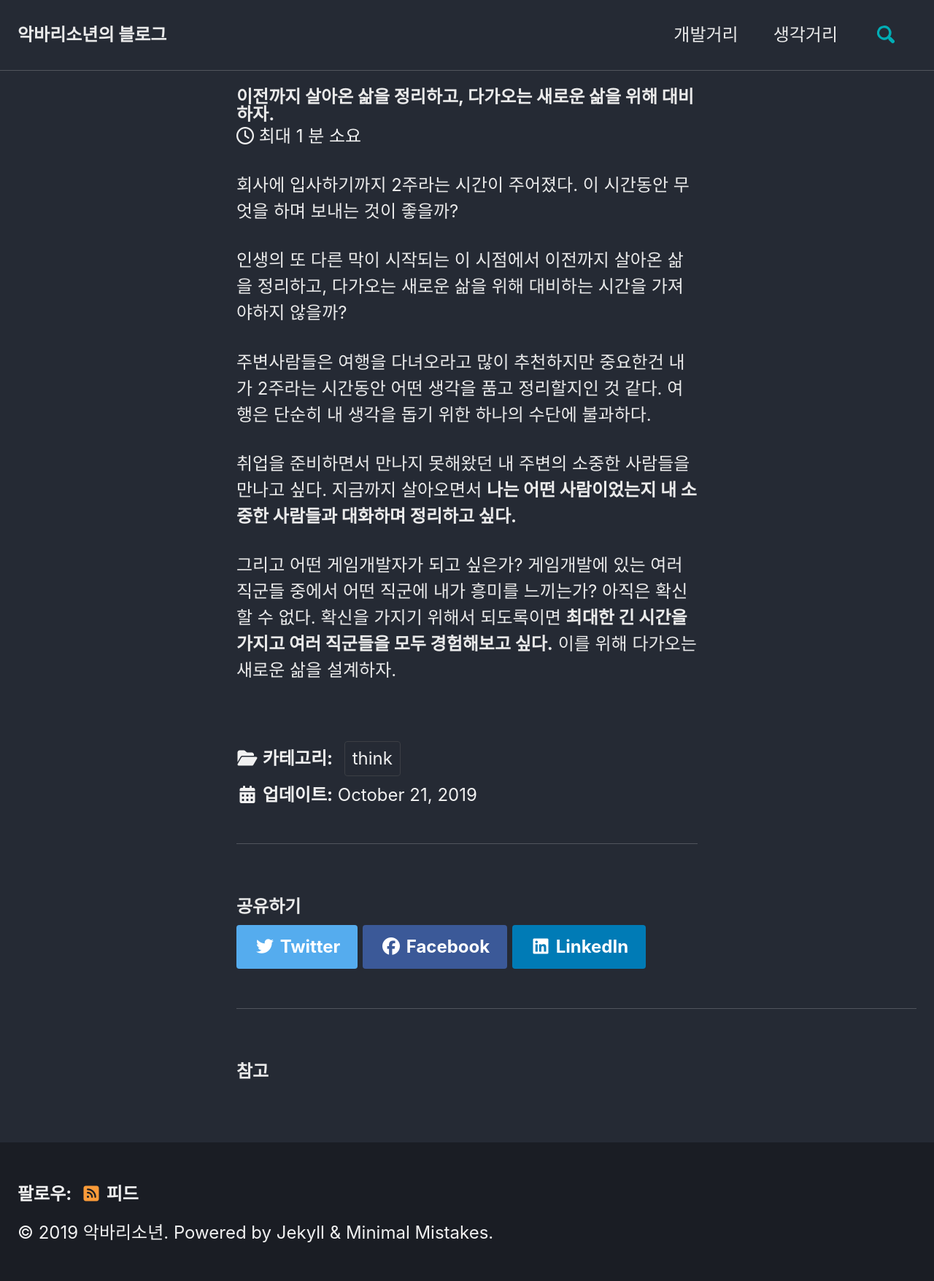
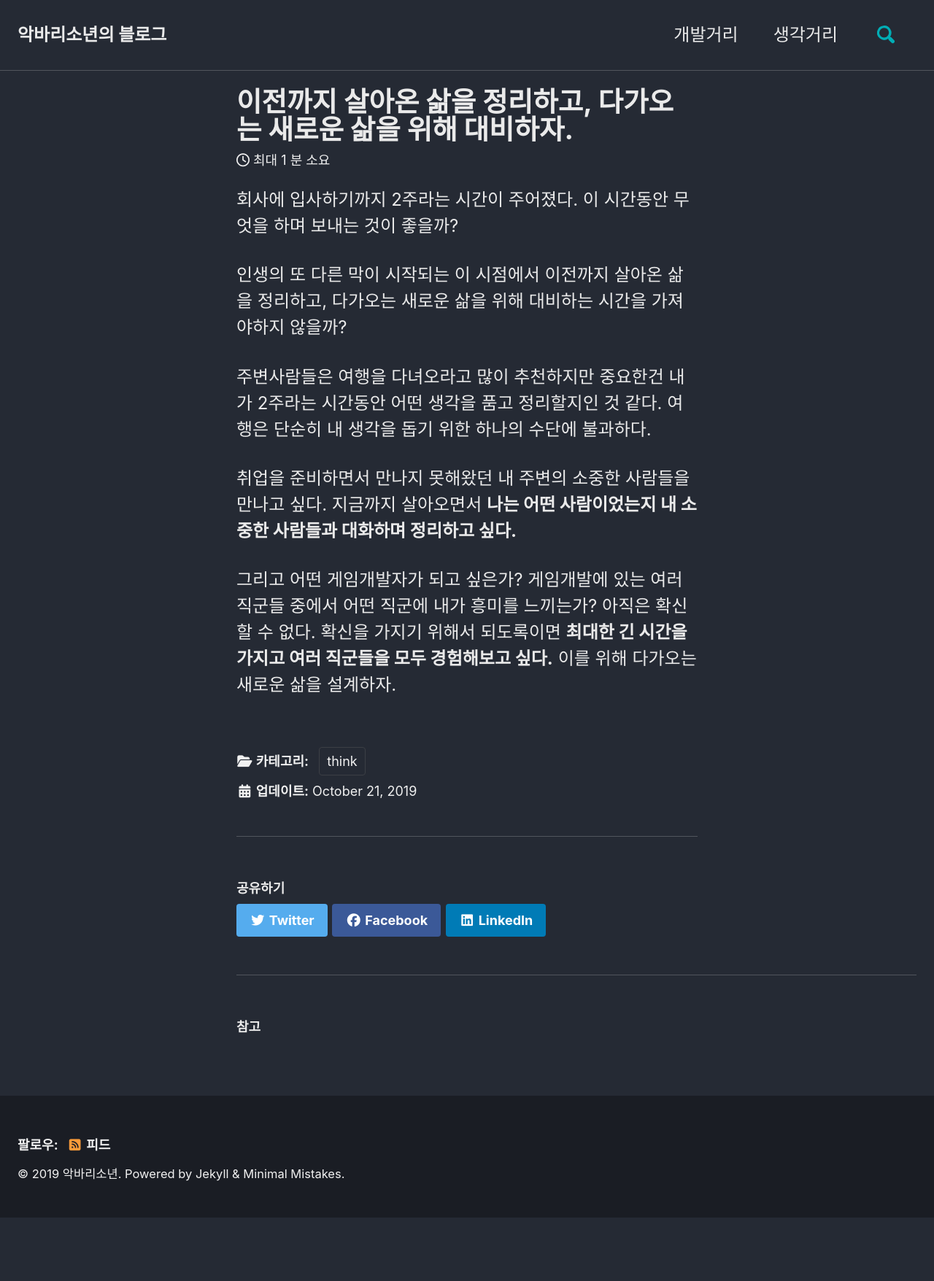
Before and after one commit to surmounter/Blog, a Jekyll site: the page built from _posts/2019-10-21-First.md, in a window 1280 px wide. Shown: the whole page at 73% size. Built offline with Jekyll 4.4.1, drawn with Linux system fonts in a browser that asks for light colours; cached includes are drawn as plain includes; nearby versions of some CDN libraries; after the commit the page ends 1669 px from its top, so only the background shows below that.

Commit message:
Update _variables.scss

```diff
--- a/_sass/minimal-mistakes/_variables.scss
+++ b/_sass/minimal-mistakes/_variables.scss
@@ -34,16 +34,14 @@ $header-font-family: $sans-serif !default;
 $caption-font-family: $serif !default;
 
 /* type scale */
-$type-size-1: 1em !default; // ~39.056px
-$type-size-2: 1em !default; // ~31.248px
-$type-size-3: 1em !default; // ~25.008px
-$type-size-4: 1em !default; // ~20px
+$type-size-1: 2.441em !default; // ~39.056px
+$type-size-2: 1.953em !default; // ~31.248px
+$type-size-3: 1.563em !default; // ~25.008px
+$type-size-4: 1.25em !default; // ~20px
 $type-size-5: 1em !default; // ~16px
-$type-size-6: 1em !default; // ~12px
-$type-size-7: 1em !default; // ~11px
-$type-size-8: 1em !default; // ~10px
-
-
+$type-size-6: 0.75em !default; // ~12px
+$type-size-7: 0.6875em !default; // ~11px
+$type-size-8: 0.625em !default; // ~10px
 
 /*
    Colors
```
